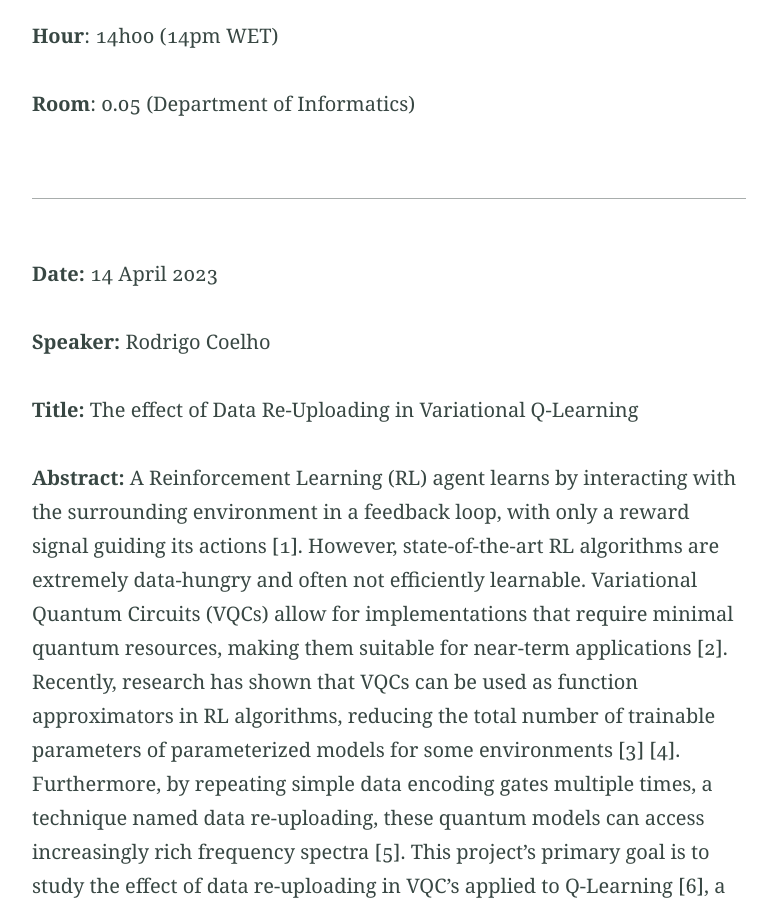
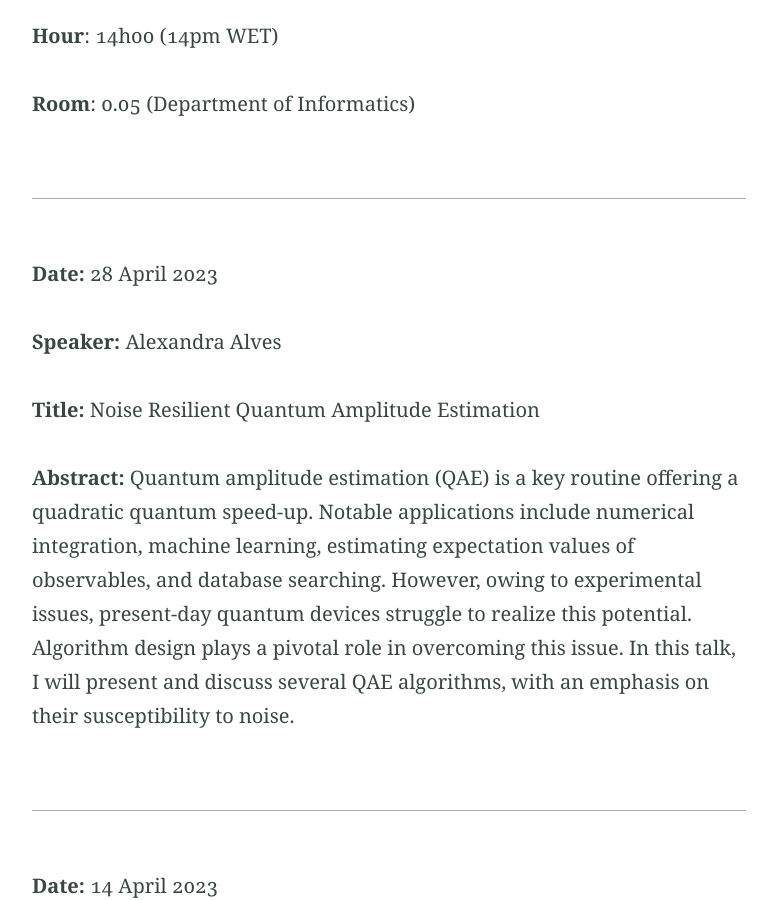
Before and after one commit to quantum-um/quantum-um.github.io, a Jekyll site: the page built from seminars.md, in a window 1280 px wide and 900 px high, scrolled down 611 px. Shown: the whole window, without its empty margins (251-1028 px from the left). Built offline with Jekyll 4.4.1, drawn with Linux system fonts in a browser that asks for light colours.

Commit message:
Added seminar info
Modified-by: Vitor Fernandes <vegf17@gmail.com>

```diff
--- a/seminars.md
+++ b/seminars.md
@@ -15,6 +15,24 @@ Valid until the end of the 2022/23 academic year
 
 **Room**:
 0.05 (Department of Informatics)
+
+---
+**Date:**
+28 April 2023
+
+**Speaker:**
+Alexandra Alves
+
+**Title:**
+Noise Resilient Quantum Amplitude Estimation
+
+**Abstract:**
+Quantum amplitude estimation (QAE) is a key routine offering a quadratic quantum speed-up. Notable
+applications include numerical integration, machine learning, estimating expectation values of
+observables, and database searching. However, owing to experimental issues, present-day quantum
+devices struggle to realize this potential. Algorithm design plays a pivotal role in overcoming this
+issue. In this talk, I will present and discuss several QAE algorithms, with an emphasis on their
+susceptibility to noise.
 
 ---
 
```
